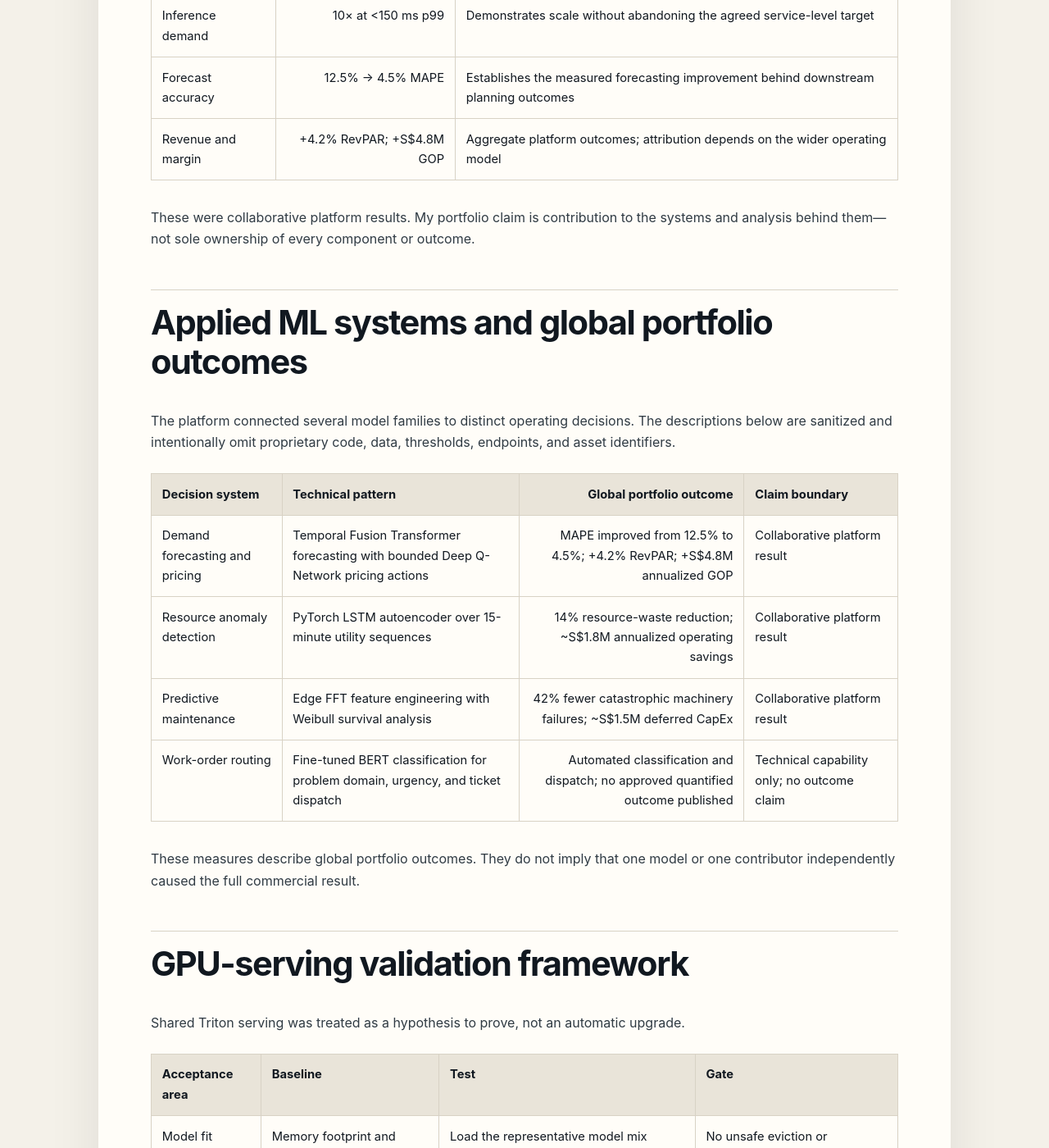
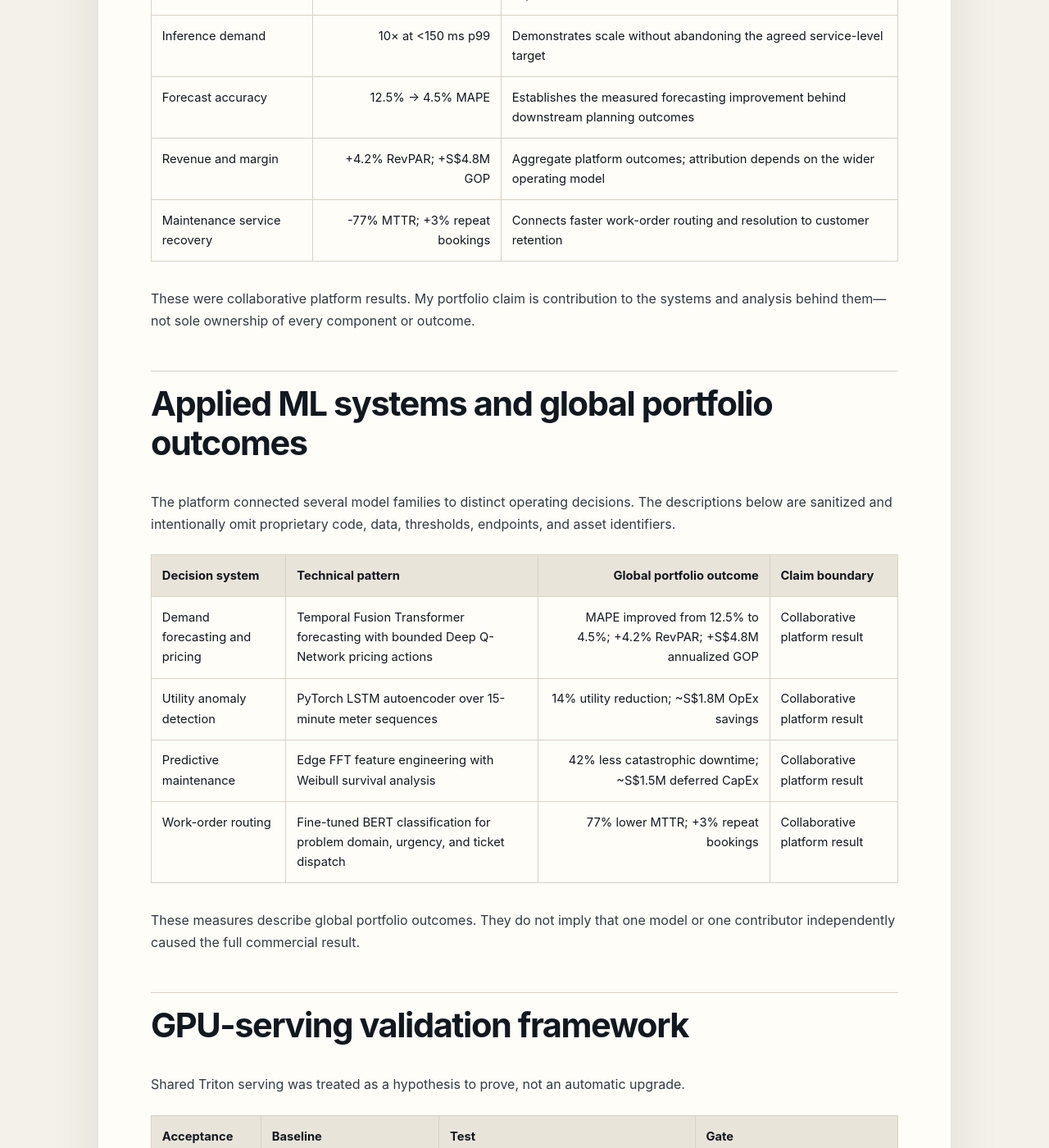
Before and after one commit to daetan999/technical_resume, a Jekyll site: the page built from docs/enterprise-delivery/enterprise-mlops-gpu-serving.md, in a window 1280 px wide and 1400 px high, scrolled down 2971 px. Shown: the whole window at 82% size. Built offline with Jekyll 4.4.1, drawn with Linux system fonts in a browser that asks for light colours; our own code applies the rules of GitHub Pages for plain Markdown files.

Commit message:
docs: add quantified BERT routing outcomes

```diff
--- a/docs/enterprise-delivery/enterprise-mlops-gpu-serving.md
+++ b/docs/enterprise-delivery/enterprise-mlops-gpu-serving.md
@@ -42,6 +42,7 @@ I contributed to pipeline components, feature-serving paths, shared NVIDIA Trito
 | Inference demand | 10× at <150 ms p99 | Demonstrates scale without abandoning the agreed service-level target |
 | Forecast accuracy | 12.5% → 4.5% MAPE | Establishes the measured forecasting improvement behind downstream planning outcomes |
 | Revenue and margin | +4.2% RevPAR; +S$4.8M GOP | Aggregate platform outcomes; attribution depends on the wider operating model |
+| Maintenance service recovery | -77% MTTR; +3% repeat bookings | Connects faster work-order routing and resolution to customer retention |
 
 These were collaborative platform results. My portfolio claim is contribution to the systems and analysis behind them—not sole ownership of every component or outcome.
 
@@ -52,9 +53,9 @@ The platform connected several model families to distinct operating decisions. T
 | Decision system | Technical pattern | Global portfolio outcome | Claim boundary |
 |---|---|---:|---|
 | Demand forecasting and pricing | Temporal Fusion Transformer forecasting with bounded Deep Q-Network pricing actions | MAPE improved from 12.5% to 4.5%; +4.2% RevPAR; +S$4.8M annualized GOP | Collaborative platform result |
-| Resource anomaly detection | PyTorch LSTM autoencoder over 15-minute utility sequences | 14% resource-waste reduction; ~S$1.8M annualized operating savings | Collaborative platform result |
-| Predictive maintenance | Edge FFT feature engineering with Weibull survival analysis | 42% fewer catastrophic machinery failures; ~S$1.5M deferred CapEx | Collaborative platform result |
-| Work-order routing | Fine-tuned BERT classification for problem domain, urgency, and ticket dispatch | Automated classification and dispatch; no approved quantified outcome published | Technical capability only; no outcome claim |
+| Utility anomaly detection | PyTorch LSTM autoencoder over 15-minute meter sequences | 14% utility reduction; ~S$1.8M OpEx savings | Collaborative platform result |
+| Predictive maintenance | Edge FFT feature engineering with Weibull survival analysis | 42% less catastrophic downtime; ~S$1.5M deferred CapEx | Collaborative platform result |
+| Work-order routing | Fine-tuned BERT classification for problem domain, urgency, and ticket dispatch | 77% lower MTTR; +3% repeat bookings | Collaborative platform result |
 
 These measures describe global portfolio outcomes. They do not imply that one model or one contributor independently caused the full commercial result.
 
```
Also changed, not shown: docs/technical-evidence-index.md (+4 -3 lines), README.md.
